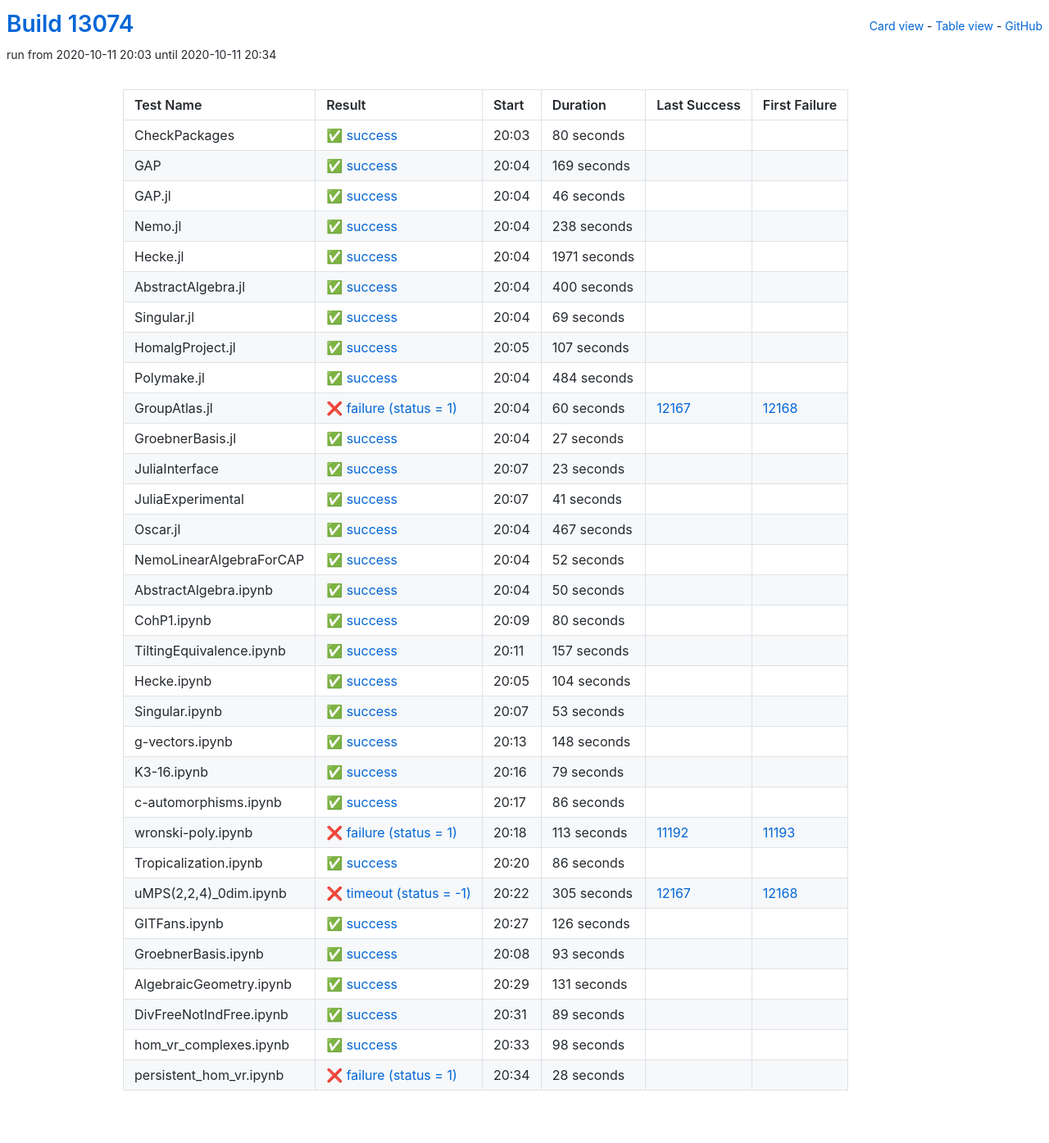
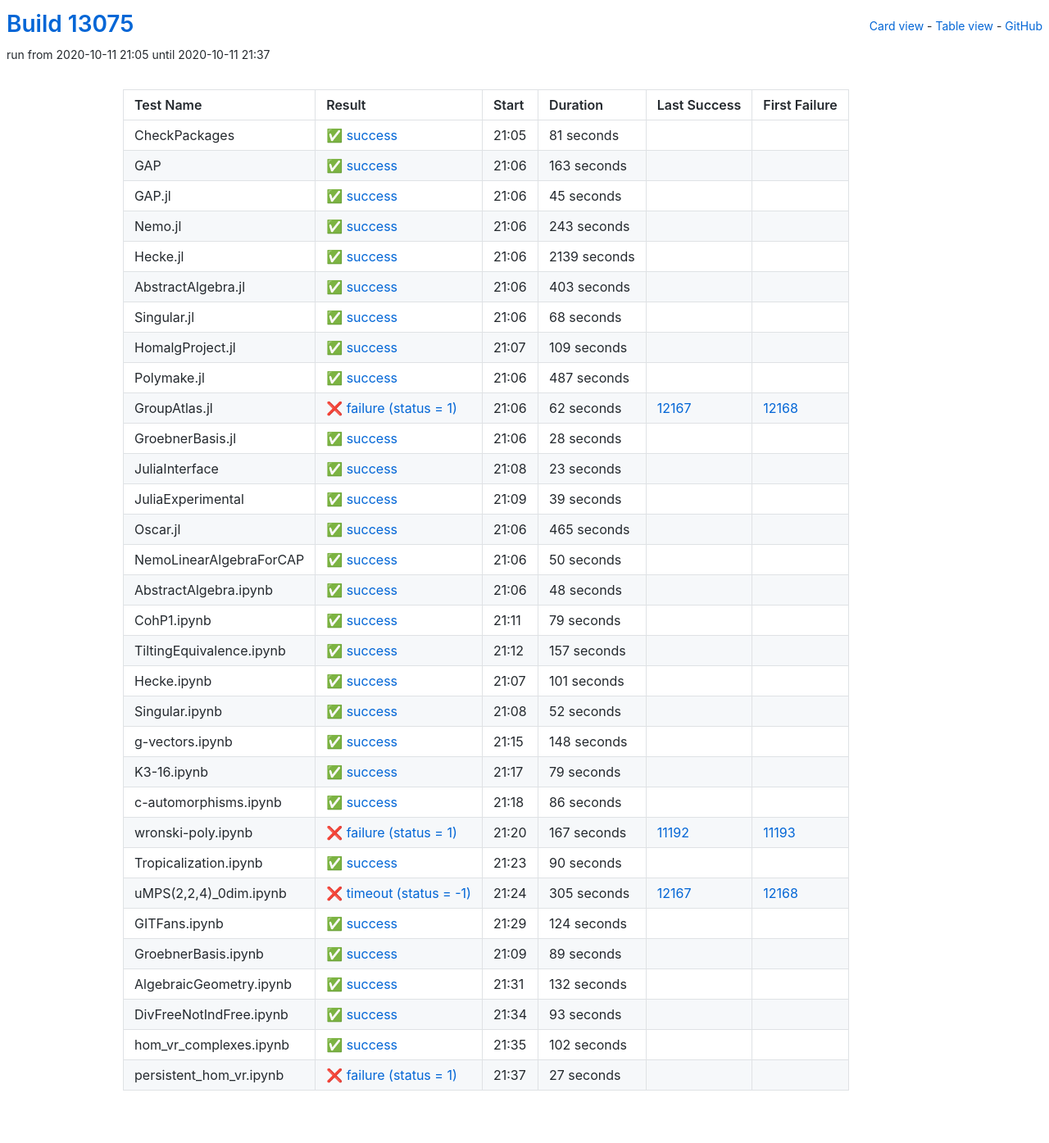
Before and after one commit to oscar-system/oscar-ci-status, a Jekyll site: the page built from table.html, in a window 1280 px wide. Shown: the whole page at 82% size. Built offline with Jekyll 4.4.1, drawn with Linux system fonts in a browser that asks for light colours.

Commit message:
Build #13075

```diff
--- a/_data/ci.yml
+++ b/_data/ci.yml
@@ -1,6 +1,6 @@
 ---
-build: 13074
-build_url: https://oscarci.mathematik.uni-kl.de/job/oscar/13074/
+build: 13075
+build_url: https://oscarci.mathematik.uni-kl.de/job/oscar/13075/
 job: oscar
 organization: oscar-system
 repo: oscar-ci-status
@@ -8,140 +8,140 @@
 tests:
 - name: CheckPackages
   id: checkpackages
-  log: https://oscarci.mathematik.uni-kl.de/job/oscar/13074/artifact/logs/build-13074/CheckPackages.log
-  start: 2020-10-11 20:03
+  log: https://oscarci.mathematik.uni-kl.de/job/oscar/13075/artifact/logs/build-13075/CheckPackages.log
+  start: 2020-10-11 21:05
   success: true
   exitcode: 0
   status: success
-  duration: 80
+  duration: 81
   last_success: false
   last_success_url:
   first_failure: false
   first_failure_url:
 - name: GAP
   id: gap
-  log: https://oscarci.mathematik.uni-kl.de/job/oscar/13074/artifact/logs/build-13074/GAP.log
-  start: 2020-10-11 20:04
+  log: https://oscarci.mathematik.uni-kl.de/job/oscar/13075/artifact/logs/build-13075/GAP.log
+  start: 2020-10-11 21:06
   success: true
   exitcode: 0
   status: success
-  duration: 169
+  duration: 163
   last_success: false
   last_success_url:
   first_failure: false
   first_failure_url:
 - name: GAP.jl
   id: gap-jl
-  log: https://oscarci.mathematik.uni-kl.de/job/oscar/13074/artifact/logs/build-13074/GAP.jl.log
-  start: 2020-10-11 20:04
+  log: https://oscarci.mathematik.uni-kl.de/job/oscar/13075/artifact/logs/build-13075/GAP.jl.log
+  start: 2020-10-11 21:06
   success: true
   exitcode: 0
   status: success
-  duration: 46
+  duration: 45
   last_success: false
   last_success_url:
   first_failure: false
   first_failure_url:
 - name: Nemo.jl
   id: nemo-jl
-  log: https://oscarci.mathematik.uni-kl.de/job/oscar/13074/artifact/logs/build-13074/Nemo.jl.log
-  start: 2020-10-11 20:04
+  log: https://oscarci.mathematik.uni-kl.de/job/oscar/13075/artifact/logs/build-13075/Nemo.jl.log
+  start: 2020-10-11 21:06
   success: true
   exitcode: 0
   status: success
-  duration: 238
+  duration: 243
   last_success: false
   last_success_url:
   first_failure: false
   first_failure_url:
 - name: Hecke.jl
   id: hecke-jl
-  log: https://oscarci.mathematik.uni-kl.de/job/oscar/13074/artifact/logs/build-13074/Hecke.jl.log
-  start: 2020-10-11 20:04
+  log: https://oscarci.mathematik.uni-kl.de/job/oscar/13075/artifact/logs/build-13075/Hecke.jl.log
+  start: 2020-10-11 21:06
   success: true
   exitcode: 0
   status: success
-  duration: 1971
+  duration: 2139
   last_success: false
   last_success_url:
   first_failure: false
   first_failure_url:
 - name: AbstractAlgebra.jl
   id: abstractalgebra-jl
-  log: https://oscarci.mathematik.uni-kl.de/job/oscar/13074/artifact/logs/build-13074/AbstractAlgebra.jl.log
-  start: 2020-10-11 20:04
+  log: https://oscarci.mathematik.uni-kl.de/job/oscar/13075/artifact/logs/build-13075/AbstractAlgebra.jl.log
+  start: 2020-10-11 21:06
   success: true
   exitcode: 0
   status: success
-  duration: 400
+  duration: 403
   last_success: false
   last_success_url:
   first_failure: false
   first_failure_url:
 - name: Singular.jl
   id: singular-jl
-  log: https://oscarci.mathematik.uni-kl.de/job/oscar/13074/artifact/logs/build-13074/Singular.jl.log
-  start: 2020-10-11 20:04
+  log: https://oscarci.mathematik.uni-kl.de/job/oscar/13075/artifact/logs/build-13075/Singular.jl.log
+  start: 2020-10-11 21:06
   success: true
   exitcode: 0
   status: success
-  duration: 69
+  duration: 68
   last_success: false
   last_success_url:
   first_failure: false
   first_failure_url:
 - name: HomalgProject.jl
   id: homalgproject-jl
-  log: https://oscarci.mathematik.uni-kl.de/job/oscar/13074/artifact/logs/build-13074/HomalgProject.jl.log
-  start: 2020-10-11 20:05
+  log: https://oscarci.mathematik.uni-kl.de/job/oscar/13075/artifact/logs/build-13075/HomalgProject.jl.log
+  start: 2020-10-11 21:07
   success: true
   exitcode: 0
   status: success
-  duration: 107
+  duration: 109
   last_success: false
   last_success_url:
   first_failure: false
   first_failure_url:
 - name: Polymake.jl
   id: polymake-jl
-  log: https://oscarci.mathematik.uni-kl.de/job/oscar/13074/artifact/logs/build-13074/Polymake.jl.log
-  start: 2020-10-11 20:04
+  log: https://oscarci.mathematik.uni-kl.de/job/oscar/13075/artifact/logs/build-13075/Polymake.jl.log
+  start: 2020-10-11 21:06
   success: true
   exitcode: 0
   status: success
-  duration: 484
+  duration: 487
   last_success: false
   last_success_url:
   first_failure: false
   first_failure_url:
 - name: GroupAtlas.jl
   id: groupatlas-jl
-  log: https://oscarci.mathematik.uni-kl.de/job/oscar/13074/artifact/logs/build-13074/GroupAtlas.jl.log
-  start: 2020-10-11 20:04
+  log: https://oscarci.mathematik.uni-kl.de/job/oscar/13075/artifact/logs/build-13075/GroupAtlas.jl.log
+  start: 2020-10-11 21:06
   success: false
   exitcode: 1
   status: failure
-  duration: 60
+  duration: 62
   last_success: 12167
   last_success_url: https://oscarci.mathematik.uni-kl.de/job/oscar/12167/
   first_failure: 12168
   first_failure_url: https://oscarci.mathematik.uni-kl.de/job/oscar/12168/
 - name: GroebnerBasis.jl
   id: groebnerbasis-jl
-  log: https://oscarci.mathematik.uni-kl.de/job/oscar/13074/artifact/logs/build-13074/GroebnerBasis.jl.log
-  start: 2020-10-11 20:04
+  log: https://oscarci.mathematik.uni-kl.de/job/oscar/13075/artifact/logs/build-13075/GroebnerBasis.jl.log
+  start: 2020-10-11 21:06
   success: true
   exitcode: 0
   status: success
-  duration: 27
+  duration: 28
   last_success: false
   last_success_url:
   first_failure: false
   first_failure_url:
 - name: JuliaInterface
   id: juliainterface
-  log: https://oscarci.mathematik.uni-kl.de/job/oscar/13074/artifact/logs/build-13074/JuliaInterface.log
-  start: 2020-10-11 20:07
+  log: https://oscarci.mathematik.uni-kl.de/job/oscar/13075/artifact/logs/build-13075/JuliaInterface.log
+  start: 2020-10-11 21:08
   success: true
   exitcode: 0
   status: success
@@ -152,44 +152,32 @@
   first_failure_url:
 - name: JuliaExperimental
   id: juliaexperimental
-  log: https://oscarci.mathematik.uni-kl.de/job/oscar/13074/artifact/logs/build-13074/JuliaExperimental.log
-  start: 2020-10-11 20:07
+  log: https://oscarci.mathematik.uni-kl.de/job/oscar/13075/artifact/logs/build-13075/JuliaExperimental.log
+  start: 2020-10-11 21:09
   success: true
   exitcode: 0
   status: success
-  duration: 41
+  duration: 39
   last_success: false
   last_success_url:
   first_failure: false
   first_failure_url:
 - name: Oscar.jl
   id: oscar-jl
-  log: https://oscarci.mathematik.uni-kl.de/job/oscar/13074/artifact/logs/build-13074/Oscar.jl.log
-  start: 2020-10-11 20:04
+  log: https://oscarci.mathematik.uni-kl.de/job/oscar/13075/artifact/logs/build-13075/Oscar.jl.log
+  start: 2020-10-11 21:06
   success: true
   exitcode: 0
   status: success
-  duration: 467
+  duration: 465
   last_success: false
   last_success_url:
   first_failure: false
   first_failure_url:
 - name: NemoLinearAlgebraForCAP
   id: nemolinearalgebraforcap
-  log: https://oscarci.mathematik.uni-kl.de/job/oscar/13074/artifact/logs/build-13074/NemoLinearAlgebraForCAP.log
-  start: 2020-10-11 20:04
-  success: true
-  exitcode: 0
-  status: success
-  duration: 52
-  last_success: false
-  last_success_url:
-  first_failure: false
-  first_failure_url:
-- name: AbstractAlgebra.ipynb
-  id: abstractalgebra-ipynb
-  log: https://oscarci.mathematik.uni-kl.de/job/oscar/13074/artifact/logs/build-13074/AbstractAlgebra.ipynb.log
-  start: 2020-10-11 20:04
+  log: https://oscarci.mathematik.uni-kl.de/job/oscar/13075/artifact/logs/build-13075/NemoLinearAlgebraForCAP.log
+  start: 2020-10-11 21:06
   success: true
   exitcode: 0
   status: success
@@ -198,22 +186,34 @@
   last_success_url:
   first_failure: false
   first_failure_url:
-- name: CohP1.ipynb
-  id: cohp1-ipynb
-  log: https://oscarci.mathematik.uni-kl.de/job/oscar/13074/artifact/logs/build-13074/CohP1.ipynb.log
-  start: 2020-10-11 20:09
+- name: AbstractAlgebra.ipynb
+  id: abstractalgebra-ipynb
+  log: https://oscarci.mathematik.uni-kl.de/job/oscar/13075/artifact/logs/build-13075/AbstractAlgebra.ipynb.log
+  start: 2020-10-11 21:06
   success: true
   exitcode: 0
   status: success
-  duration: 80
+  duration: 48
+  last_success: false
+  last_success_url:
+  first_failure: false
+  first_failure_url:
+- name: CohP1.ipynb
+  id: cohp1-ipynb
+  log: https://oscarci.mathematik.uni-kl.de/job/oscar/13075/artifact/logs/build-13075/CohP1.ipynb.log
+  start: 2020-10-11 21:11
+  success: true
+  exitcode: 0
+  status: success
+  duration: 79
   last_success: false
   last_success_url:
   first_failure: false
   first_failure_url:
 - name: TiltingEquivalence.ipynb
   id: tiltingequivalence-ipynb
-  log: https://oscarci.mathematik.uni-kl.de/job/oscar/13074/artifact/logs/build-13074/TiltingEquivalence.ipynb.log
-  start: 2020-10-11 20:11
+  log: https://oscarci.mathematik.uni-kl.de/job/oscar/13075/artifact/logs/build-13075/TiltingEquivalence.ipynb.log
+  start: 2020-10-11 21:12
   success: true
   exitcode: 0
   status: success
@@ -224,32 +224,32 @@
   first_failure_url:
 - name: Hecke.ipynb
   id: hecke-ipynb
-  log: https://oscarci.mathematik.uni-kl.de/job/oscar/13074/artifact/logs/build-13074/Hecke.ipynb.log
-  start: 2020-10-11 20:05
+  log: https://oscarci.mathematik.uni-kl.de/job/oscar/13075/artifact/logs/build-13075/Hecke.ipynb.log
+  start: 2020-10-11 21:07
   success: true
   exitcode: 0
   status: success
-  duration: 104
+  duration: 101
   last_success: false
   last_success_url:
   first_failure: false
   first_failure_url:
 - name: Singular.ipynb
   id: singular-ipynb
-  log: https://oscarci.mathematik.uni-kl.de/job/oscar/13074/artifact/logs/build-13074/Singular.ipynb.log
-  start: 2020-10-11 20:07
+  log: https://oscarci.mathematik.uni-kl.de/job/oscar/13075/artifact/logs/build-13075/Singular.ipynb.log
+  start: 2020-10-11 21:08
   success: true
   exitcode: 0
   status: success
-  duration: 53
+  duration: 52
   last_success: false
   last_success_url:
   first_failure: false
   first_failure_url:
 - name: g-vectors.ipynb
   id: g-vectors-ipynb
-  log: https://oscarci.mathematik.uni-kl.de/job/oscar/13074/artifact/logs/build-13074/g-vectors.ipynb.log
-  start: 2020-10-11 20:13
+  log: https://oscarci.mathematik.uni-kl.de/job/oscar/13075/artifact/logs/build-13075/g-vectors.ipynb.log
+  start: 2020-10-11 21:15
   success: true
   exitcode: 0
   status: success
@@ -260,8 +260,8 @@
   first_failure_url:
 - name: K3-16.ipynb
   id: k3-16-ipynb
-  log: https://oscarci.mathematik.uni-kl.de/job/oscar/13074/artifact/logs/build-13074/K3-16.ipynb.log
-  start: 2020-10-11 20:16
+  log: https://oscarci.mathematik.uni-kl.de/job/oscar/13075/artifact/logs/build-13075/K3-16.ipynb.log
+  start: 2020-10-11 21:17
   success: true
   exitcode: 0
   status: success
@@ -272,8 +272,8 @@
   first_failure_url:
 - name: c-automorphisms.ipynb
   id: c-automorphisms-ipynb
-  log: https://oscarci.mathematik.uni-kl.de/job/oscar/13074/artifact/logs/build-13074/c-automorphisms.ipynb.log
-  start: 2020-10-11 20:17
+  log: https://oscarci.mathematik.uni-kl.de/job/oscar/13075/artifact/logs/build-13075/c-automorphisms.ipynb.log
+  start: 2020-10-11 21:18
   success: true
   exitcode: 0
   status: success
@@ -284,32 +284,32 @@
   first_failure_url:
 - name: wronski-poly.ipynb
   id: wronski-poly-ipynb
-  log: https://oscarci.mathematik.uni-kl.de/job/oscar/13074/artifact/logs/build-13074/wronski-poly.ipynb.log
-  start: 2020-10-11 20:18
+  log: https://oscarci.mathematik.uni-kl.de/job/oscar/13075/artifact/logs/build-13075/wronski-poly.ipynb.log
+  start: 2020-10-11 21:20
   success: false
   exitcode: 1
   status: failure
-  duration: 113
+  duration: 167
   last_success: 11192
   last_success_url: https://oscarci.mathematik.uni-kl.de/job/oscar/11192/
   first_failure: 11193
   first_failure_url: https://oscarci.mathematik.uni-kl.de/job/oscar/11193/
 - name: Tropicalization.ipynb
   id: tropicalization-ipynb
-  log: https://oscarci.mathematik.uni-kl.de/job/oscar/13074/artifact/logs/build-13074/Tropicalization.ipynb.log
-  start: 2020-10-11 20:20
+  log: https://oscarci.mathematik.uni-kl.de/job/oscar/13075/artifact/logs/build-13075/Tropicalization.ipynb.log
+  start: 2020-10-11 21:23
   success: true
   exitcode: 0
   status: success
-  duration: 86
+  duration: 90
   last_success: false
   last_success_url:
   first_failure: false
   first_failure_url:
 - name: uMPS(2,2,4)_0dim.ipynb
   id: umps-2-2-4-0dim-ipynb
-  log: https://oscarci.mathematik.uni-kl.de/job/oscar/13074/artifact/logs/build-13074/uMPS-2-2-4-_0dim.ipynb.log
-  start: 2020-10-11 20:22
+  log: https://oscarci.mathematik.uni-kl.de/job/oscar/13075/artifact/logs/build-13075/uMPS-2-2-4-_0dim.ipynb.log
+  start: 2020-10-11 21:24
   success: false
   exitcode: -1
   status: timeout
@@ -320,20 +320,44 @@
   first_failure_url: https://oscarci.mathematik.uni-kl.de/job/oscar/12168/
 - name: GITFans.ipynb
   id: gitfans-ipynb
-  log: https://oscarci.mathematik.uni-kl.de/job/oscar/13074/artifact/logs/build-13074/GITFans.ipynb.log
-  start: 2020-10-11 20:27
+  log: https://oscarci.mathematik.uni-kl.de/job/oscar/13075/artifact/logs/build-13075/GITFans.ipynb.log
+  start: 2020-10-11 21:29
   success: true
   exitcode: 0
   status: success
-  duration: 126
+  duration: 124
   last_success: false
   last_success_url:
   first_failure: false
   first_failure_url:
 - name: GroebnerBasis.ipynb
   id: groebnerbasis-ipynb
-  log: https://oscarci.mathematik.uni-kl.de/job/oscar/13074/artifact/logs/build-13074/GroebnerBasis.ipynb.log
-  start: 2020-10-11 20:08
+  log: https://oscarci.mathematik.uni-kl.de/job/oscar/13075/artifact/logs/build-13075/GroebnerBasis.ipynb.log
+  start: 2020-10-11 21:09
+  success: true
+  exitcode: 0
+  status: success
+  duration: 89
+  last_success: false
+  last_success_url:
+  first_failure: false
+  first_failure_url:
+- name: AlgebraicGeometry.ipynb
+  id: algebraicgeometry-ipynb
+  log: https://oscarci.mathematik.uni-kl.de/job/oscar/13075/artifact/logs/build-13075/AlgebraicGeometry.ipynb.log
+  start: 2020-10-11 21:31
+  success: true
+  exitcode: 0
+  status: success
+  duration: 132
+  last_success: false
+  last_success_url:
+  first_failure: false
+  first_failure_url:
+- name: DivFreeNotIndFree.ipynb
+  id: divfreenotindfree-ipynb
+  log: https://oscarci.mathematik.uni-kl.de/job/oscar/13075/artifact/logs/build-13075/DivFreeNotIndFree.ipynb.log
+  start: 2020-10-11 21:34
   success: true
   exitcode: 0
   status: success
@@ -342,50 +366,26 @@
   last_success_url:
   first_failure: false
   first_failure_url:
-- name: AlgebraicGeometry.ipynb
-  id: algebraicgeometry-ipynb
-  log: https://oscarci.mathematik.uni-kl.de/job/oscar/13074/artifact/logs/build-13074/AlgebraicGeometry.ipynb.log
-  start: 2020-10-11 20:29
+- name: hom_vr_complexes.ipynb
+  id: hom-vr-complexes-ipynb
+  log: https://oscarci.mathematik.uni-kl.de/job/oscar/13075/artifact/logs/build-13075/hom_vr_complexes.ipynb.log
+  start: 2020-10-11 21:35
   success: true
   exitcode: 0
   status: success
-  duration: 131
-  last_success: false
-  last_success_url:
-  first_failure: false
-  first_failure_url:
-- name: DivFreeNotIndFree.ipynb
-  id: divfreenotindfree-ipynb
-  log: https://oscarci.mathematik.uni-kl.de/job/oscar/13074/artifact/logs/build-13074/DivFreeNotIndFree.ipynb.log
-  start: 2020-10-11 20:31
-  success: true
-  exitcode: 0
-  status: success
-  duration: 89
-  last_success: false
-  last_success_url:
-  first_failure: false
-  first_failure_url:
-- name: hom_vr_complexes.ipynb
-  id: hom-vr-complexes-ipynb
-  log: https://oscarci.mathematik.uni-kl.de/job/oscar/13074/artifact/logs/build-13074/hom_vr_complexes.ipynb.log
-  start: 2020-10-11 20:33
-  success: true
-  exitcode: 0
-  status: success
-  duration: 98
+  duration: 102
   last_success: false
   last_success_url:
   first_failure: false
   first_failure_url:
 - name: persistent_hom_vr.ipynb
   id: persistent-hom-vr-ipynb
-  log: https://oscarci.mathematik.uni-kl.de/job/oscar/13074/artifact/logs/build-13074/persistent_hom_vr.ipynb.log
-  start: 2020-10-11 20:34
+  log: https://oscarci.mathematik.uni-kl.de/job/oscar/13075/artifact/logs/build-13075/persistent_hom_vr.ipynb.log
+  start: 2020-10-11 21:37
   success: false
   exitcode: 1
   status: failure
-  duration: 28
+  duration: 27
   last_success: false
   last_success_url:
   first_failure: false
```
Also changed, not shown: README.md.
